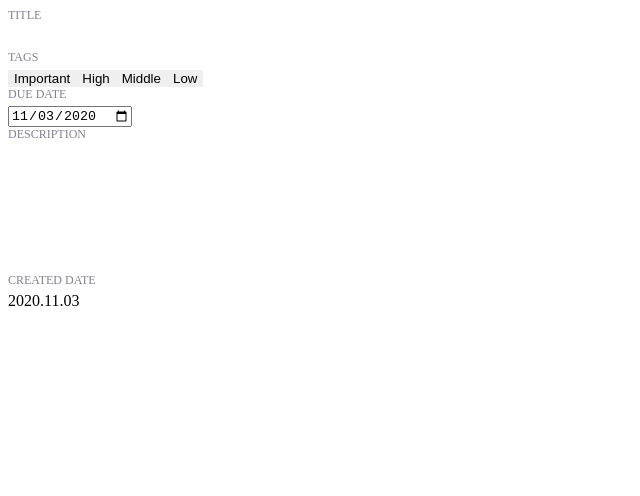
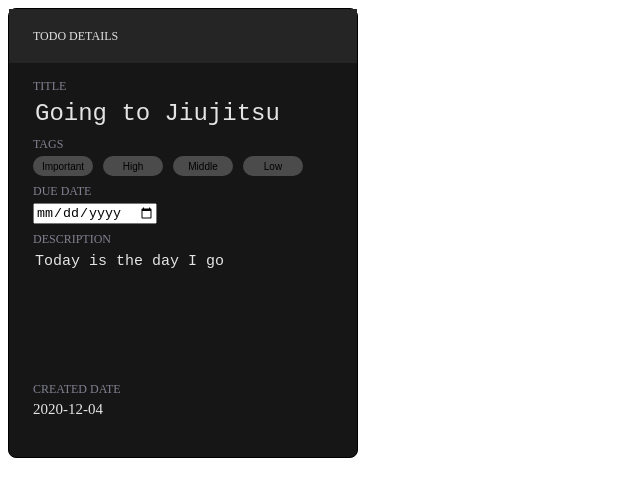
Before and after one commit to DaeguDude/todoList, a website built with webpack: page dist/index.html in a window 1280 px wide. Shown: the whole page, without its empty margins (0-640 px from the left). Built offline with nearby package versions, Linux system fonts and the light colour scheme.

Commit message:
Working on tododetails

```diff
--- a/package.json
+++ b/package.json
@@ -13,6 +13,7 @@
   "license": "ISC",
   "devDependencies": {
     "css-loader": "^5.0.1",
+    "date-fns": "^2.16.1",
     "file-loader": "^6.2.0",
     "style-loader": "^2.0.0",
     "url-loader": "^4.1.1",
--- a/src/Todo/todo.js
+++ b/src/Todo/todo.js
@@ -1,9 +1,11 @@
+import { getToday } from '../date/getToday.js';
+
 const Todo = (title, description, category) => {
   let _title = title;
   let _description = description;
   let _category = category;
   let _dueDate = '';
-  let _createdDate = '';
+  let _createdDate = getToday();
   let _priority = '';
   let _completed = false;
 
@@ -26,9 +28,9 @@ const Todo = (title, description, category) => {
     _dueDate = dueDate;
   }
 
-  const setCreatedDate = (createdDate) => {
-    _createdDate = createdDate;
-  }
+  // const setCreatedDate = (createdDate) => {
+  //   _createdDate = createdDate;
+  // }
 
   const setPriority = (priority) => {
     _priority = priority;
@@ -82,7 +84,7 @@ const Todo = (title, description, category) => {
 
 
   return {
-    setTitle, setDescription, setCategory, setDueDate, setCreatedDate, setPriority,
+    setTitle, setDescription, setCategory, setDueDate, setPriority,
     getTitle, getDescription, getCategory, getCreatedDate, getPriority, getDueDate,
     isCompleted, markCompleted, undoCompleted
   }
--- /dev/null
+++ b/src/date/getToday.js
@@ -0,0 +1,14 @@
+import { compareAsc, format } from 'date-fns';
+
+const getToday = () => {
+  const date = new Date();
+  const day = date.getDate();
+  const month = date.getMonth();
+  const year = date.getFullYear();
+
+  const today = format(new Date(year, month, day), 'yyyy-MM-dd');
+
+  return today;
+}
+
+export { getToday }
--- a/src/index.js
+++ b/src/index.js
@@ -1,11 +1,19 @@
 import { createListModal } from './createListModal/CreateListModal.js';
 import { createTodoModal } from './createTodoModal/CreateTodoModal.js';
 import { categorySelectionModal } from './categorySelectionModal/CategorySelectionModal.js';
+import { todoDetailsCardView } from './todoDetailsCardView/todoDetailsCardView.js';
 
 import { Todo } from './Todo/todo.js';
 import { todoList } from './TodoList/todolist.js';
-// import { makeTodoDetailsCardView } from './todoDetailsCardView/elements/makeTodoDetailsCardView.js';
-import { makeTodoEditMain } from './todoDetailsCardView/elements/main/main.js';
+import { enableButtonsToBeSelected } from './todoDetailsCardView/priority.js';
+import { getToday } from './date/getToday.js';
+
+
+const myTodo = Todo('Going to Jiujitsu', 'Today is the day I go');
+myTodo.setCategory('jiujitsu');
+myTodo.setPriority('important');
 
 const body = document.querySelector('body');
-body.appendChild(makeTodoEditMain());
+body.appendChild(todoDetailsCardView.makeTodoDetailsCardView(myTodo));
+
+enableButtonsToBeSelected();
--- a/src/todoDetailsCardView/css/todoDetailsCardView.css
+++ b/src/todoDetailsCardView/css/todoDetailsCardView.css
@@ -174,28 +174,29 @@ textarea {
   align-items: center;
 
   font-size: var(--extra-small-font-size);
+  background-color: #4b4b4b;
 }
 
 .priority-tag:active {
   transform: scale(0.95)
 }
 
-/* #priority-important-btn {
+.important-btn-selected {
   background-color: #EA3232;
 }
-#priority-high-btn {
+.high-btn-selected {
   background-color: #FCBA3A;
 }
-#priority-middle-btn {
+.middle-btn-selected {
   background-color: #50b767;
 }
-#priority-low-btn {
+.low-btn-selected {
   background-color: #a6a6a6;
+}
+
+/* .priority-btns-not-selected {
+  background-color: #4b4b4b;
 } */
-
-.priority-btns-not-selected {
-  background-color: #4b4b4b;
-}
 
 .TodoEdit-title-textfield {
   font-size: var(--todo-edit-textfield-title-font-size);
--- a/src/todoDetailsCardView/elements/editPane.js
+++ b/src/todoDetailsCardView/elements/editPane.js
@@ -1,12 +1,12 @@
 import { makeTodoEditHeader } from './header/header.js';
 import { makeTodoEditMain } from './main/main.js';
 
-const makeTodoEditPane = () => {
+const makeTodoEditPane = (todo) => {
   const todoEditPane = document.createElement('div');
   todoEditPane.classList.add('TodoEdit-Pane');
 
   todoEditPane.appendChild(makeTodoEditHeader());
-  todoEditPane.appendChild(makeTodoEditMain());
+  todoEditPane.appendChild(makeTodoEditMain(todo));
 
   return todoEditPane;
 }
--- a/src/todoDetailsCardView/elements/main/elements/createdDateRow.js
+++ b/src/todoDetailsCardView/elements/main/elements/createdDateRow.js
@@ -1,8 +1,6 @@
 import { makeLabelText } from './labelText.js';
 
 const makeCreatedDateRow = (date) => {
-  // Maybe I can import some library to get today's date
-
   const createdDateRow = document.createElement('div');
   createdDateRow.classList.add('TodoEdit-main-CreatedDateRow', 'TodoEdit-padder');
 
@@ -10,8 +8,8 @@ const makeCreatedDateRow = (date) => {
 
   const createdDate = document.createElement('div');
   createdDate.classList.add('TodoEdit-CreatedDate');
-  // DYNAMIC DATE NEEDED
-  createdDate.innerText = '2020.11.03';
+
+  createdDate.innerText = date;
 
   createdDateRow.appendChild(labelText);
   createdDateRow.appendChild(createdDate);
--- a/src/todoDetailsCardView/elements/main/elements/descriptionRow.js
+++ b/src/todoDetailsCardView/elements/main/elements/descriptionRow.js
@@ -1,6 +1,7 @@
 import { makeLabelText } from './labelText.js';
 
-const makeDescriptionRow = () => {
+
+const makeDescriptionRow = (description) => {
   const descriptionRow = document.createElement('div');
   descriptionRow.classList.add('TodoEdit-main-DescriptionRow', 'TodoEdit-padder');
 
@@ -9,6 +10,7 @@ const makeDescriptionRow = () => {
   const descriptionTextArea = document.createElement('textarea');
   descriptionTextArea.classList.add('textField', 'textField-description');
   descriptionTextArea.setAttribute('rows', '7');
+  descriptionTextArea.innerText = description;
 
   descriptionRow.appendChild(labelText);
   descriptionRow.appendChild(descriptionTextArea);
--- a/src/todoDetailsCardView/elements/main/elements/dueDateRow.js
+++ b/src/todoDetailsCardView/elements/main/elements/dueDateRow.js
@@ -1,28 +1,58 @@
 import { makeLabelText } from './labelText.js';
+import { getToday } from '../../../../date/getToday.js';
 
-const makeDueDateRow = () => {
+const isEmpty = (str) => {
+  if (str === '') {
+    return true;
+  }
+
+  return false;
+}
+
+const isDueDateSet = (dueDate) => {
+
+  if(isEmpty(dueDate)) {
+    return false;
+  }
+
+  return true;
+}
+
+const makeDateInput = (dueDate) => {
+  const dateInput = document.createElement('input');
+  dateInput.setAttribute('type', 'date');
+  dateInput.setAttribute('id', 'TodoEdit-DueDate');
+  dateInput.setAttribute('name', 'DueDate');
+
+  if (isDueDateSet(dueDate)) {
+    dateInput.setAttribute('value', dueDate);
+  }
+  // dateInput.setAttribute('min', '2020-11-10');
+
+  return dateInput;
+}
+
+const makeDueDateInputBox = (dueDate) => {
+  const dueDateInputBox = document.createElement('div');
+  dueDateInputBox.classList.add('TodoEdit-DueDateBox');
+
+  const dateInput = makeDateInput(dueDate);
+  dueDateInputBox.appendChild(dateInput);
+
+  return dueDateInputBox;
+}
+
+const makeDueDateRow = (dueDate) => {
   const dueDateRow = document.createElement('div');
   dueDateRow.classList.add('TodoEdit-main-DueDateRow', 'TodoEdit-padder');
 
   const labelText = makeLabelText('DUE DATE');
-
-  const dueDateInputBox = document.createElement('div');
-  dueDateInputBox.classList.add('TodoEdit-DueDateBox');
-
-  // Should be its own module later
-  const dateInput = document.createElement('input');
-  dateInput.setAttribute('type', 'date');
-  dateInput.setAttribute('id', 'TodoEdit-DueDate');
-  dateInput.setAttribute('name', 'DueDate');
-  dateInput.setAttribute('value', '2020-11-03');
-  dateInput.setAttribute('min', '2020-11-03');
+  const dueDateInputBox = makeDueDateInputBox(dueDate);
 
   // Appending Child
   dueDateRow.appendChild(labelText);
   dueDateRow.appendChild(dueDateInputBox);
 
-  dueDateInputBox.appendChild(dateInput);
-
   return dueDateRow;
 }
 
--- a/src/todoDetailsCardView/elements/main/elements/titleRow.js
+++ b/src/todoDetailsCardView/elements/main/elements/titleRow.js
@@ -1,6 +1,6 @@
 import { makeLabelText } from './labelText.js';
 
-const makeTitleRow = () => {
+const makeTitleRow = (title) => {
   const titleRow = document.createElement('div');
   titleRow.classList.add('TodoEdit-main-titleRow', 'TodoEdit-padder');
 
@@ -9,6 +9,7 @@ const makeTitleRow = () => {
   const titleTextArea = document.createElement('textarea');
   titleTextArea.classList.add('textField', 'TodoEdit-title-textfield');
   titleTextArea.setAttribute('rows', '1');
+  titleTextArea.innerText = title;
 
 
   titleRow.appendChild(labelText);
--- a/src/todoDetailsCardView/elements/main/main.js
+++ b/src/todoDetailsCardView/elements/main/main.js
@@ -5,15 +5,21 @@ import { makeDescriptionRow } from '../main/elements/descriptionRow.js';
 import { makeCreatedDateRow } from '../main/elements/createdDateRow.js';
 
 
-const makeTodoEditMain = () => {
+const makeTodoEditMain = (todo) => {
   const todoEditMain = document.createElement('div');
   todoEditMain.classList.add('TodoEdit-main');
 
-  todoEditMain.appendChild(makeTitleRow());
-  todoEditMain.appendChild(makeTagRow());
-  todoEditMain.appendChild(makeDueDateRow());
-  todoEditMain.appendChild(makeDescriptionRow());
-  todoEditMain.appendChild(makeCreatedDateRow());
+  const title = todo.getTitle();
+  const priority = todo.getPriority();
+  const dueDate = todo.getDueDate();
+  const description = todo.getDescription();
+  const createdDate = todo.getCreatedDate();
+
+  todoEditMain.appendChild(makeTitleRow(title));
+  todoEditMain.appendChild(makeTagRow(priority));
+  todoEditMain.appendChild(makeDueDateRow(dueDate));
+  todoEditMain.appendChild(makeDescriptionRow(description));
+  todoEditMain.appendChild(makeCreatedDateRow(createdDate));
 
   return todoEditMain;
 }
--- a/src/todoDetailsCardView/elements/makeTodoDetailsCardView.js
+++ b/src/todoDetailsCardView/elements/makeTodoDetailsCardView.js
@@ -3,11 +3,11 @@ import { makeTodoEditPane } from './editPane.js';
 
 
 // Should export only one big function
-const makeTodoDetailsCardView = () => {
+const makeTodoDetailsCardView = (todo) => {
   const todoDetailsCardView = document.createElement('div');
   todoDetailsCardView.classList.add('TodoDetails-CardView');
 
-  const todoEditPane = makeTodoEditPane();
+  const todoEditPane = makeTodoEditPane(todo);
   todoDetailsCardView.appendChild(todoEditPane);
 
   return todoDetailsCardView;
--- /dev/null
+++ b/src/todoDetailsCardView/get.js
@@ -0,0 +1,29 @@
+const Get = () => {
+  const importantBtn = () => {
+    return document.querySelector('#priority-important-btn');
+  }
+
+  const highBtn = () => {
+    return document.querySelector('#priority-high-btn');
+  }
+
+  const middleBtn = () => {
+    return document.querySelector('#priority-middle-btn');
+  }
+
+  const lowBtn = () => {
+    return document.querySelector('#priority-low-btn');
+  }
+
+  const allPriorityBtns = () => {
+    return document.querySelectorAll('.priority-tag');
+  }
+
+  return {
+    importantBtn,highBtn,middleBtn,lowBtn, allPriorityBtns
+  }
+}
+
+const get = Get();
+
+export { get };
--- /dev/null
+++ b/src/todoDetailsCardView/priority.js
@@ -0,0 +1,14 @@
+import { get } from './get.js';
+
+const enableButtonsToBeSelected = () => {
+  const buttons = get.allPriorityBtns();
+
+  buttons.forEach(button => {
+    button.addEventListener('click', () => {
+      const btn = button.innerText
+      button.classList.add(btn + '-selected')
+    })
+  })
+}
+
+export { enableButtonsToBeSelected }
--- /dev/null
+++ b/src/todoDetailsCardView/todoDetailsCardView.js
@@ -0,0 +1,12 @@
+import { makeTodoDetailsCardView } from './elements/makeTodoDetailsCardView.js';
+
+const TodoDetailsCardView = () => {
+
+  return {
+    makeTodoDetailsCardView
+  }
+}
+
+const todoDetailsCardView = TodoDetailsCardView();
+
+export { todoDetailsCardView };
```
Also changed, not shown: dist/main.js, 1 other file.
